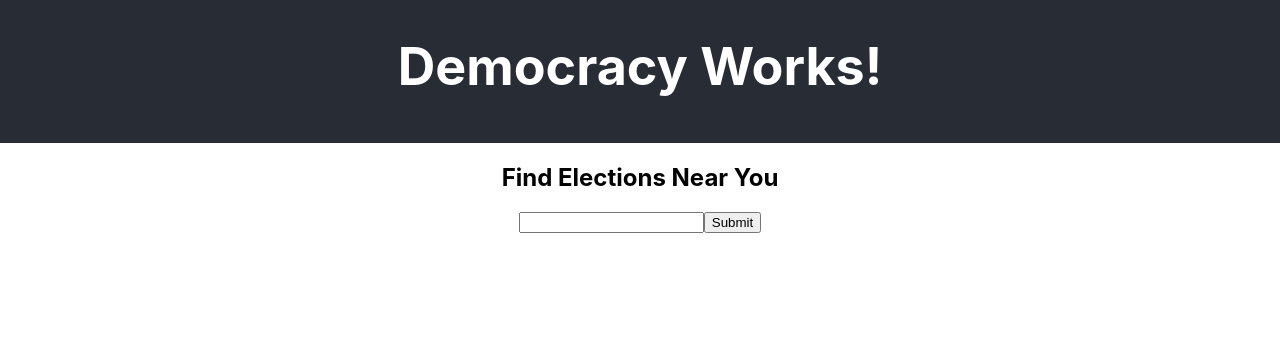
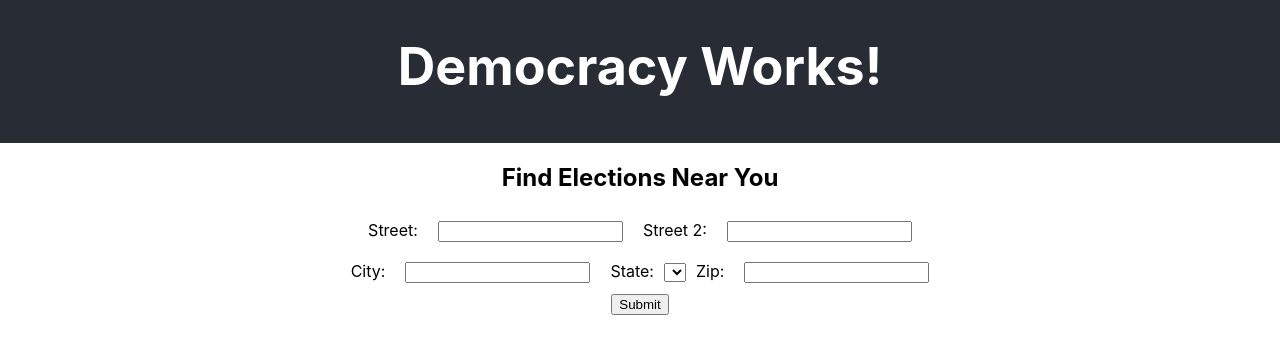
Before and after one commit to russstorms/DW-Practical, a React (Create React App) app in the folder client/: page / in a window 1280 px wide. Shown: the top 354 px of the page. Built offline with nearby package versions, Linux system fonts and the light colour scheme; no server answers.

Commit message:
form setup

```diff
--- a/client/src/App.css
+++ b/client/src/App.css
@@ -37,3 +37,8 @@
     transform: rotate(360deg);
   }
 }
+
+
+label, input {
+  margin: 10px;
+}
--- a/client/src/App.js
+++ b/client/src/App.js
@@ -4,35 +4,39 @@ import React, { useState, useEffect } from 'react';
 import './App.css';
 
 const App = () => {
-  const [post, setPost] = useState('')
-  const [elections, setElections] = useState([])
+  const [streetField, setStreetField] = useState('')
+  const [streetFieldTwo, setStreetFieldTwo] = useState('')
+  const [cityField, setCityField] = useState('')
+  const [stateField, setStateField] = useState('')
+  const [zipField, setZipField] = useState('')
+  const [elections, setElections] = useState('')
 
   // Get API
-  useEffect(() => {
-    (async () => {
-      // Load the response
-      const response = await fetch('/api/turbovote').catch(err => console.log(err))
+  // useEffect(() => {
+  //   (async () => {
+  //     // Load the response
+  //     const response = await fetch('/api/turbovote').catch(err => console.log(err))
+  //     const body = await response.json();
+  //     console.log(body);
+  //     // Error handler
+  //     if (response.status !== 200) throw Error('Error');
+
+  //   })();
+  // }, [])
+
+  const handleSubmit = async (e) => {
+    e.preventDefault();
+    const response = await fetch('/api/turbovote', {
+      method: "GET",
+    });
       const body = await response.json();
-      console.log(body);
+      const json = JSON.parse(body.data);
+      console.log(json)
       // Error handler
       if (response.status !== 200) throw Error('Error');
 
-    })();
-  }, [])
-
-  // const handleSubmit = async (e) => {
-  //   e.preventDefault();
-  //   const response = await fetch('/api/turbovote', {
-  //     method: "GET",
-  //   });
-  //     const body = await response.json();
-  //     const json = JSON.parse(body.data);
-  //     console.log(json)
-  //     // Error handler
-  //     if (response.status !== 200) throw Error('Error');
-
-  //     setElections(json)
-  // };
+      setElections(json)
+  };
 
   return (
     <div className="App">
@@ -41,13 +45,55 @@ const App = () => {
       </header>
       <h2>Find Elections Near You</h2>
       <form
-        // onSubmit={handleSubmit}
+        onSubmit={handleSubmit}
       >
-        <input
-          type="text"
-          value={post}
-          onChange={e => setPost(e.target.value)}
-        />
+        <div>
+          <label htmlFor="street-field">Street:</label>
+          <input
+            name="street"
+            id="street-field"
+            type="text"
+            value={streetField}
+            onChange={e => setStreetField(e.target.value)}
+          />
+
+          <label htmlFor="street-field-two">Street 2:</label>
+          <input
+            name="street-2"
+            id="street-field-two"
+            type="text"
+            value={streetFieldTwo}
+            onChange={e => setStreetFieldTwo(e.target.value)}
+          />
+        </div>
+        <div>
+          <label htmlFor="city-field">City:</label>
+          <input
+            name="city"
+            id="city-field"
+            type="text"
+            value={cityField}
+            onChange={e => setCityField(e.target.value)}
+          />
+          <label htmlFor="state-field">State:</label>
+          <select
+            name="state"
+            id="state-field"
+            type="text"
+            value={stateField}
+            onChange={e => setStateField(e.target.value)}
+          />
+
+          <label htmlFor="zip-field">Zip:</label>
+          <input
+            name="zip"
+            id="zip-field"
+            type="text"
+            value={zipField}
+            onChange={e => setZipField(e.target.value)}
+          />
+        </div>
+
         <button type="submit">Submit</button>
       </form>
       {/* <h5>{elections}</h5> */}
@@ -56,3 +102,26 @@ const App = () => {
 }
 
 export default App;
+
+{/* <p>Enter the address where you are registered to vote</p>
+<div>
+  <label for="street-field">Street:</label>
+  <input id="street-field" name="street" type="text">
+</div>
+<div>
+  <label for="street-2-field">Street 2:</label>
+  <input id="street-2-field" name="street-2" type="text">
+</div>
+<div>
+  <label for="city-field">City:</label>
+  <input id="city-field" name="city" type="text">
+
+  <label for="state-field">State:</label>
+  <select id="state-field" name="state">
+    <option></option>
+    {{#each states}}
+      <option value="{{this}}">{{this}}</option>
+    {{/each}}
+  </select>
+  <label for="zip-field">ZIP:</label>
+  <input id="zip-field" name="zip" size="10" type="text"> */}
```
